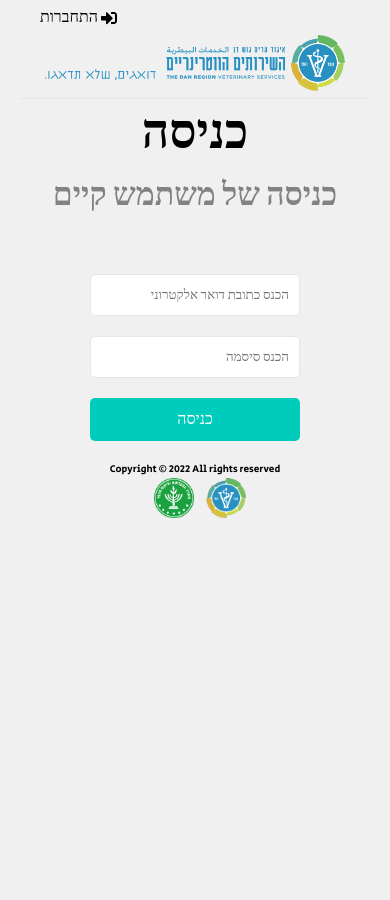
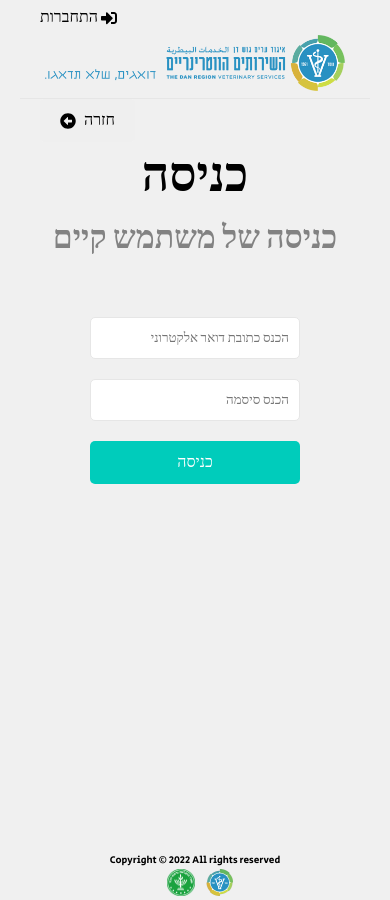
Before and after one commit to NoaShapira5/adoption-app, a React (Create React App) app in the folder frontend/: page /login in a window 390 px wide. Before the commit the page ends 844 px from the top, so only its background shows below. Built offline with nearby package versions, Linux system fonts and the light colour scheme.

Commit message:
changes for responsive design

```diff
--- /dev/null
+++ b/frontend/src/components/BackButton.jsx
@@ -0,0 +1,13 @@
+import {FaArrowAltCircleLeft} from 'react-icons/fa'
+import {useNavigate} from 'react-router-dom'
+
+function BackButton() {
+    const navigate = useNavigate()
+  return (
+    <button className="btn" onClick={() => navigate(-1)}>
+        <FaArrowAltCircleLeft /> חזרה
+    </button>
+  )
+}
+
+export default BackButton
--- a/frontend/src/index.css
+++ b/frontend/src/index.css
@@ -10,6 +10,8 @@ body {
   font-family: 'Secular One';
   height: 100vh;
   background-color: rgb(240, 240, 240);
+  margin: 0;
+  padding: 0;
 }
 
 a {
@@ -29,31 +31,25 @@ li {
   line-height: 2.2;
 }
 
-/* h1,
-h2,
-h3 {
-  font-weight: 600;
-  margin-bottom: 10px;
-} */
-
 .container {
   width: 100%;
   max-width: 960px;
   margin: 0 auto;
   padding: 0 20px;
   text-align: center;
-  height: calc(100% - 60px);
+  min-height: 100vh;
+  display: flex;
+  flex-direction: column;
 
 }
 
 .footer {
-  position:absolute;
-  left:0;
-  right:0;
-  width: 100%;
   text-align: center;
   height: 50px;
   font-size: x-small;
+  padding: 8px;
+  margin-top: auto;
+
 }
 
 .subLogo {
@@ -114,10 +110,6 @@ h3 {
 .logo button:hover {
   color:#777
 }
-
-/* .header ul li a svg {
-  margin-right: 5px;
-} */
 
 .profile-text {
   display: flex;
@@ -220,7 +212,7 @@ form {
 .pageHeader {
   font-size: 2rem;
   font-weight: 800;
-  margin-bottom: auto;
+  /* margin-bottom: auto; */
 }
 
 .profileHeader {
@@ -417,8 +409,6 @@ form {
 }
 
 .categoryListingImg {
-  /* width:  170px;
-  height: 100%; */
   width: 30%;
   height: 100px;
   border-radius: 1.5rem;
@@ -428,9 +418,6 @@ form {
   .categoryListingImg {
     width: 200px;
     height: 19%;
-    /* width:  260px;
-    height: 100%; */
-
   }
 }
 
@@ -527,15 +514,8 @@ form {
 
 .listingsList {
   width: 100%;
-  margin: auto;
+  /* margin: auto; */
 }
-
-/* @media (min-width: 1024px) {
-  .listingsList {
-    width: 100%;
-
-  }
-} */
 
 .formRace {
   display: inline-block;
--- a/frontend/src/pages/CreateListing.jsx
+++ b/frontend/src/pages/CreateListing.jsx
@@ -4,6 +4,7 @@ import {useNavigate} from 'react-router-dom'
 import {toast} from 'react-toastify'
 import {createListing} from '../features/listings/listingSlice'
 import Spinner from "../components/Spinner"
+import BackButton from "../components/BackButton"
 
 function CreateListing() {
     const {isLoading} = useSelector(state => state.listings)
@@ -43,6 +44,7 @@ function CreateListing() {
 
   return (
     <div className="profilePage">
+        <BackButton />
         <header>
             <p className="pageHeader">
                 פרסום כלב לאימוץ
--- a/frontend/src/pages/EditListing.jsx
+++ b/frontend/src/pages/EditListing.jsx
@@ -4,6 +4,7 @@ import {useNavigate, useParams} from 'react-router-dom'
 import {toast} from 'react-toastify'
 import {editListing} from '../features/listings/listingSlice'
 import Spinner from "../components/Spinner"
+import BackButton from "../components/BackButton"
 
 function EditListing() {
 
@@ -46,6 +47,7 @@ function EditListing() {
 
   return (
     <div className="profilePage">
+        <BackButton />
         <header>
             <p className="pageHeader">
                 עריכה
--- a/frontend/src/pages/Listing.jsx
+++ b/frontend/src/pages/Listing.jsx
@@ -8,6 +8,7 @@ import {Swiper, SwiperSlide} from 'swiper/react'
 import 'swiper/css/bundle'
 import {Navigation, Pagination, Scrollbar, A11y} from 'swiper'
 import {FaCopy} from 'react-icons/fa'
+import BackButton from "../components/BackButton"
 
 function Listing() {
     const [shareLinkCopied, setShareLinkCopied] = useState(false)
@@ -28,6 +29,7 @@ function Listing() {
 
   return (
     <main>
+        <BackButton />
         <Swiper
         slidesPerView={1}
         modules={[Navigation, Pagination, Scrollbar, A11y]}
--- a/frontend/src/pages/ListingsUser.jsx
+++ b/frontend/src/pages/ListingsUser.jsx
@@ -5,6 +5,7 @@ import { useEffect } from "react"
 import { getListingsUser, deleteListing } from "../features/listings/listingSlice"
 import {toast} from 'react-toastify'
 import { useNavigate } from "react-router-dom"
+import BackButton from "../components/BackButton"
 
 
 function ListingsUser() {
@@ -38,6 +39,7 @@ function ListingsUser() {
   return (
   <>
     <header className="pageHeader">
+        <BackButton />
         <p className="listingText">כלבים שפרסמת לאימוץ</p>
     </header>
     <ul className="listingsList">
--- a/frontend/src/pages/Login.jsx
+++ b/frontend/src/pages/Login.jsx
@@ -4,6 +4,7 @@ import { useNavigate } from "react-router-dom"
 import {useDispatch, useSelector} from 'react-redux'
 import {login} from '../features/auth/authSlice'
 import Spinner from '../components/Spinner'
+import BackButton from "../components/BackButton"
 
 function Login() {
     const [formData, setFormData] = useState({
@@ -49,6 +50,7 @@ function Login() {
   return (
     <>
       <section className="heading">
+        <BackButton />
         <h1>
             כניסה
         </h1>
--- a/frontend/src/pages/Profile.jsx
+++ b/frontend/src/pages/Profile.jsx
@@ -4,6 +4,7 @@ import { updateUser } from "../features/auth/authSlice"
 import {Link} from 'react-router-dom'
 import {FaDog, FaArrowRight} from 'react-icons/fa'
 import Spinner from '../components/Spinner'
+import BackButton from "../components/BackButton"
 
 function Profile() {
 
@@ -40,6 +41,7 @@ function Profile() {
 
   return (
     <div className='profilePage'>
+      <BackButton />
       <header className="profileHeader">
         <p className="pageHeader">
           הפרופיל שלי
--- a/frontend/src/pages/Register.jsx
+++ b/frontend/src/pages/Register.jsx
@@ -4,6 +4,7 @@ import {toast} from 'react-toastify'
 import {useSelector, useDispatch} from 'react-redux'
 import {register} from '../features/auth/authSlice'
 import Spinner from '../components/Spinner'
+import BackButton from "../components/BackButton"
 
 function Register() {
     const [formData, setFormData] = useState({
@@ -51,6 +52,7 @@ function Register() {
   return (
     <>
       <section className="heading">
+        <BackButton />
         <h1>
             הרשמה
         </h1>
```
Also changed, not shown: 12 other files (tests, documents, lock files or other folders). Lines whose indentation alone changed are shown as unchanged.
